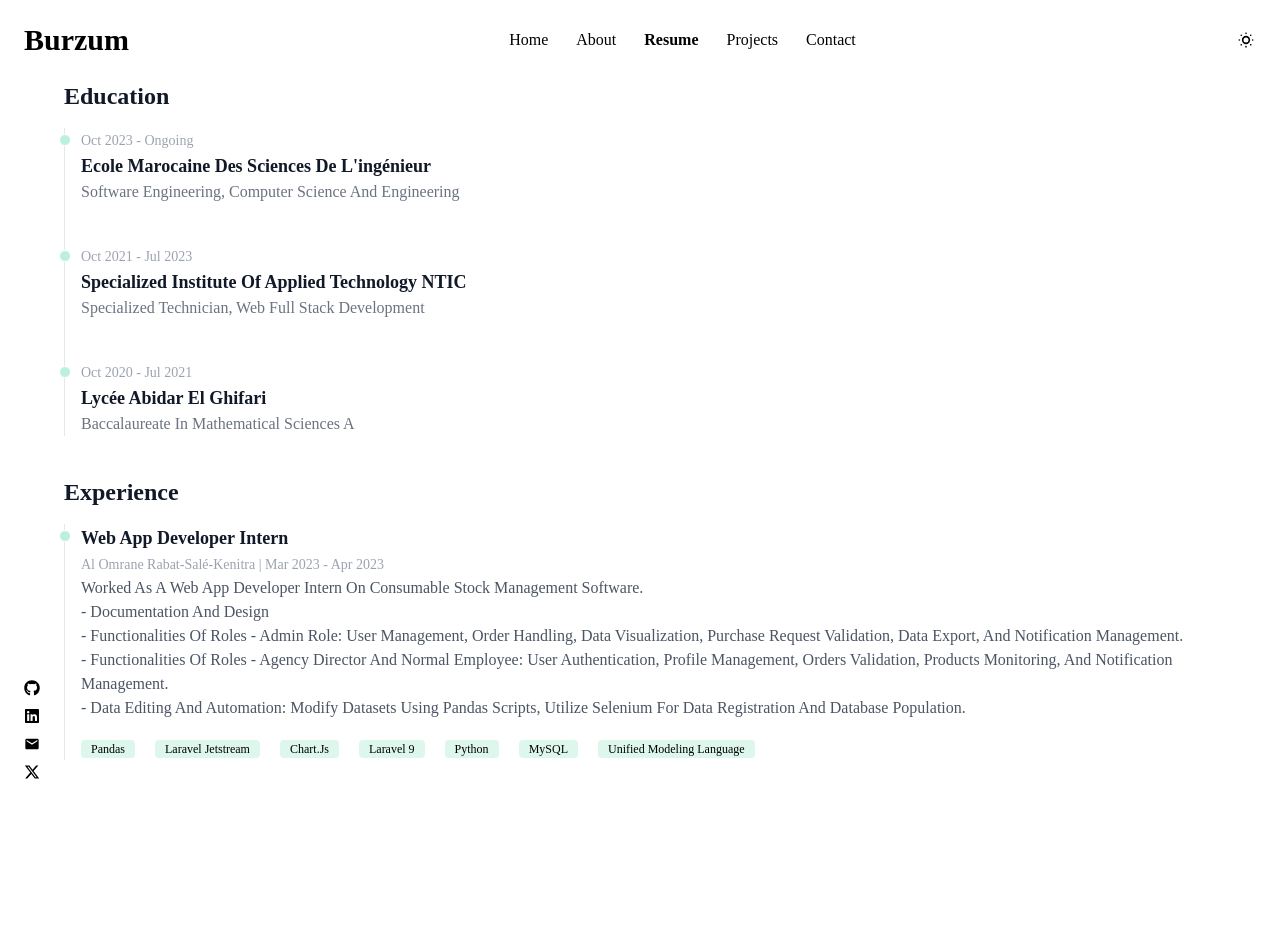
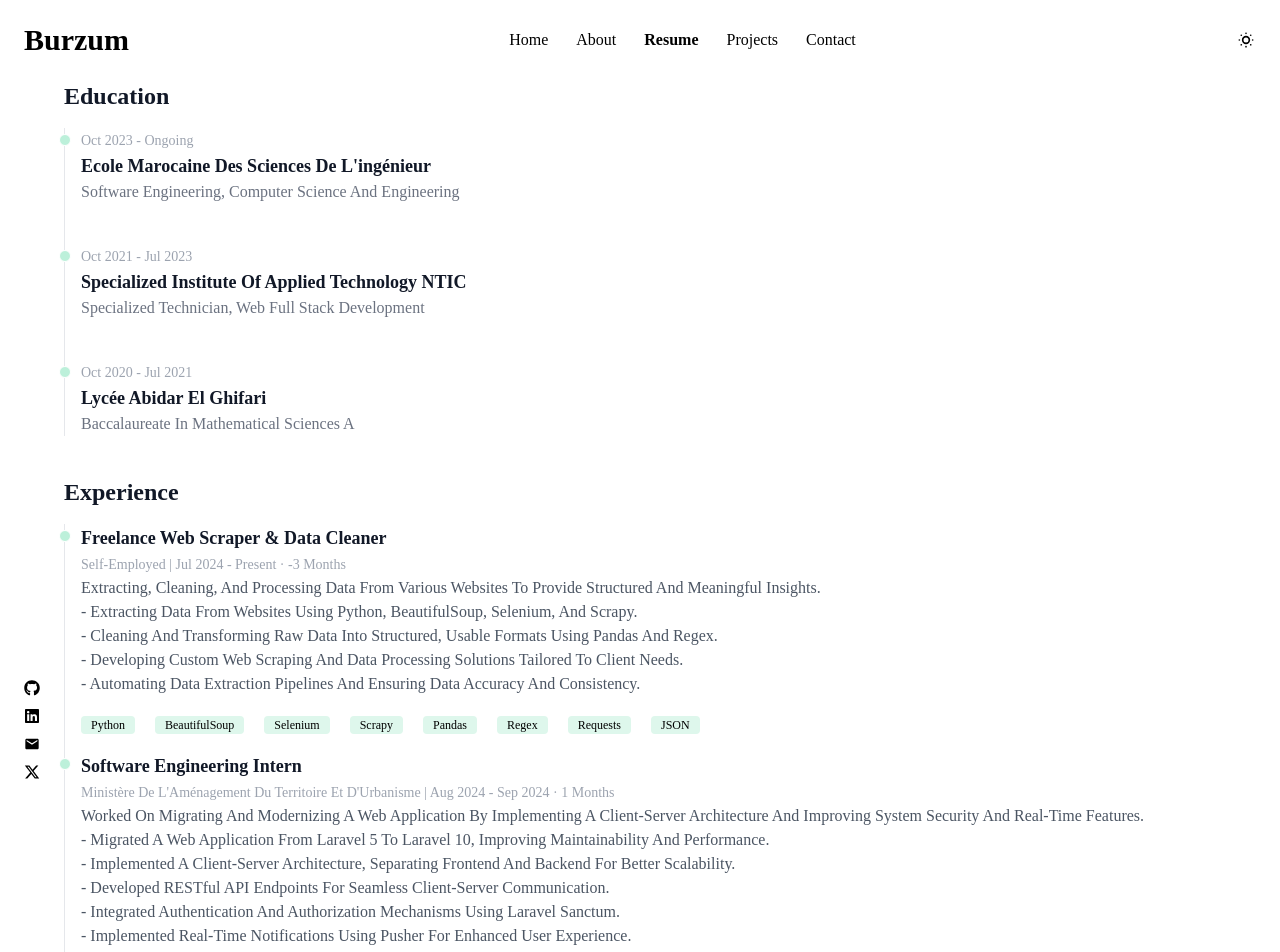
Before and after one commit to yemery/my-portfolio, a React (Vite) app: page /resume in a window 1280 px wide. Shown: the top 952 px of the page. Before the commit the page ends 800 px from the top, so only its background shows below. Built offline with nearby package versions, Linux system fonts and the light colour scheme.

Commit message:
New Updates for Resume Page

```diff
--- a/src/assets/data/sitedata.js
+++ b/src/assets/data/sitedata.js
@@ -80,6 +80,51 @@ const educationHistory = [
 ];
 const experience = [
   {
+    position: "Freelance Web Scraper & Data Cleaner",
+    company: "Self-Employed",
+    location: "Berlin, Germany · Remote",
+    duration: "Jul 2024 - Present",
+    description: "Extracting, cleaning, and processing data from various websites to provide structured and meaningful insights.",
+    tasks: [
+        "Extracting data from websites using Python, BeautifulSoup, Selenium, and Scrapy.",
+        "Cleaning and transforming raw data into structured, usable formats using Pandas and regex.",
+        "Developing custom web scraping and data processing solutions tailored to client needs.",
+        "Automating data extraction pipelines and ensuring data accuracy and consistency."
+    ],
+    tools: [
+        "Python",
+        "BeautifulSoup",
+        "Selenium",
+        "Scrapy",
+        "Pandas",
+        "Regex",
+        "Requests",
+        "JSON"
+    ]
+},
+{
+  position: "Software Engineering Intern",
+  company: "Ministère de l'Aménagement du Territoire et d'Urbanisme",
+  location: "Rabat-Salé-Kénitra, Morocco",
+  duration: "Aug 2024 - Sep 2024 ",
+  description: "Worked on migrating and modernizing a web application by implementing a client-server architecture and improving system security and real-time features.",
+  tasks: [
+      "Migrated a web application from Laravel 5 to Laravel 10, improving maintainability and performance.",
+      "Implemented a client-server architecture, separating frontend and backend for better scalability.",
+      "Developed RESTful API endpoints for seamless client-server communication.",
+      "Integrated authentication and authorization mechanisms using Laravel Sanctum.",
+      "Implemented real-time notifications using Pusher for enhanced user experience."
+  ],
+  tools: [
+      "Laravel",
+      "Laravel Sanctum",
+      "MySQL",
+      "React.js",
+      "REST APIs",
+      "Pusher"
+  ]
+} ,
+  {
     position: "Web App Developer Intern",
     company: "Al Omrane Rabat-Salé-Kenitra",
     location: "Rabat, Rabat-Salé-Kenitra, Morocco",
@@ -102,6 +147,7 @@ const experience = [
       "Unified Modeling Language",
     ],
   },
+
 ];
 
 const skills = [
--- a/src/pages/Resume.jsx
+++ b/src/pages/Resume.jsx
@@ -1,5 +1,6 @@
 import TimeLine1 from "../components/Resume/TimeLine1";
 import Badge from "../components/commons/Badge";
+import { calculateDurationInMonths } from "../utils";
 import { educationHistory, experience } from "/src/assets/data/sitedata.js";
 const Resume = () => {
   return (
@@ -30,7 +31,8 @@ const Resume = () => {
                 {experience.position}
               </h3>
               <time className="mb-1 text-sm font-normal leading-none text-gray-400 dark:text-gray-500">
-                {experience.company} | {experience.duration}
+                {experience.company} | {experience.duration}  {" · "}
+                {calculateDurationInMonths(experience.duration)} months
               </time>
               <p className="mb-4 text-base font-normal text-gray-600 dark:text-gray-400">
                 {experience.description}
--- /dev/null
+++ b/src/utils.js
@@ -0,0 +1,7 @@
+export function calculateDurationInMonths(expression) {
+    const [start, end] = expression.split(" - ");
+    const startDate = new Date(start);
+    const endDate = end == "Present" ? new Date() : new Date(end);
+    const months = (endDate.getFullYear() - startDate.getFullYear()) * 12 + (endDate.getMonth() - startDate.getMonth());
+    return months;
+  }
```
